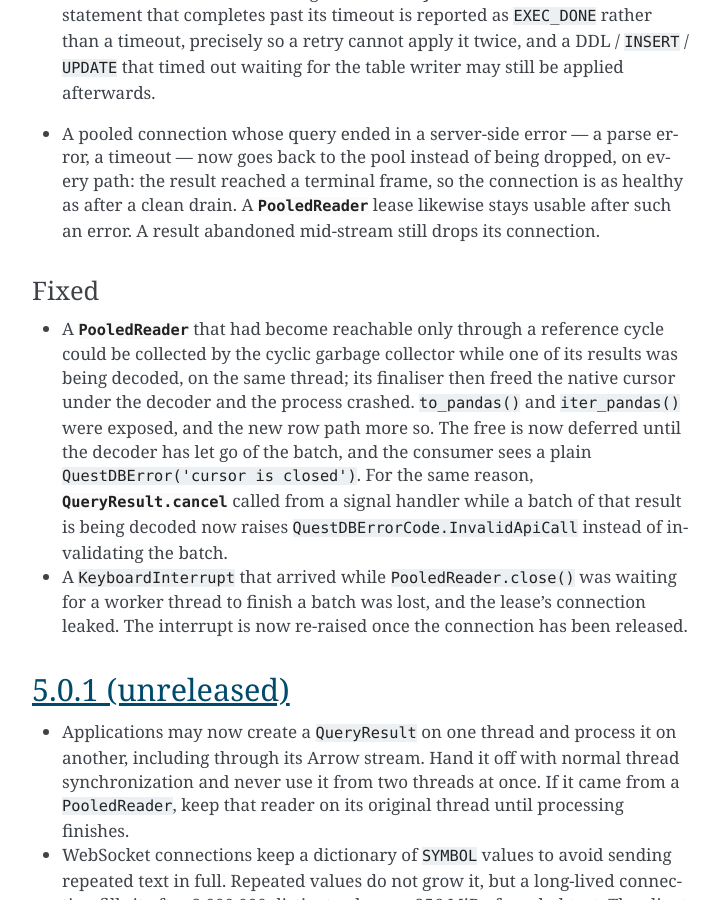
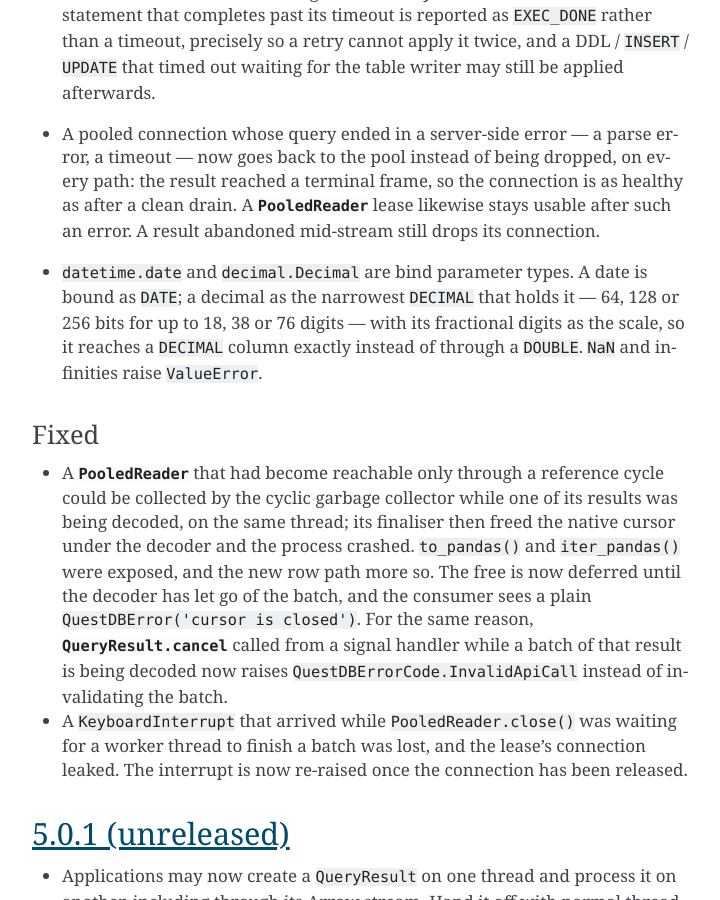
Before and after one commit to questdb/py-questdb-client, a Sphinx documentation site: the page built from docs/changelog.rst, in a window 1280 px wide and 900 px high, scrolled down 3002 px. Shown: the whole window, without its empty margins (388-1108 px from the left). Built offline with Sphinx 7.4.7, drawn with Linux system fonts in a browser that asks for light colours.

Commit message:
feat: bind datetime.date and decimal.Decimal query parameters
The native client already encodes DATE and DECIMAL64/128/256 binds; the
Python layer now accepts the matching Python types. A date is bound as
DATE (midnight, milliseconds since the epoch). A Decimal is bound as the
narrowest DECIMAL that holds it, 64, 128 or 256 bits for up to 18, 38 or
76 digits, with its fractional digits as the scale, read off as_tuple()
so the decimal context never rounds it; NaN and infinities raise
ValueError, as does a value wider than 76 digits.

```diff
--- a/CHANGELOG.rst
+++ b/CHANGELOG.rst
@@ -131,6 +131,11 @@ New
   healthy as after a clean drain. A :class:`PooledReader
   <questdb.PooledReader>` lease likewise stays usable after such an error.
   A result abandoned mid-stream still drops its connection.
+- ``datetime.date`` and ``decimal.Decimal`` are bind parameter types. A date
+  is bound as ``DATE``; a decimal as the narrowest ``DECIMAL`` that holds it
+  — 64, 128 or 256 bits for up to 18, 38 or 76 digits — with its fractional
+  digits as the scale, so it reaches a ``DECIMAL`` column exactly instead of
+  through a ``DOUBLE``. ``NaN`` and infinities raise ``ValueError``.
 
 Fixed
 ~~~~~
--- a/docs/sender.rst
+++ b/docs/sender.rst
@@ -1142,7 +1142,10 @@ Positional bind parameters fill the ``$1``..``$N`` placeholders — always
 prefer them over interpolating values into the SQL text. Supported bind
 types: ``None`` (SQL NULL), ``bool``, ``int``, ``float``, ``str``,
 ``datetime.datetime``, :class:`TimestampMicros <questdb.TimestampMicros>`,
-:class:`TimestampNanos <questdb.TimestampNanos>`, and ``uuid.UUID``.
+:class:`TimestampNanos <questdb.TimestampNanos>`, ``datetime.date`` (a
+``DATE``), ``decimal.Decimal`` (a ``DECIMAL`` of the narrowest width that
+holds it, with its fractional digits as the scale; ``NaN`` and infinities
+raise ``ValueError``) and ``uuid.UUID``.
 
 Rows of Python objects
 ----------------------
```
Also changed, not shown: 4 other files.
